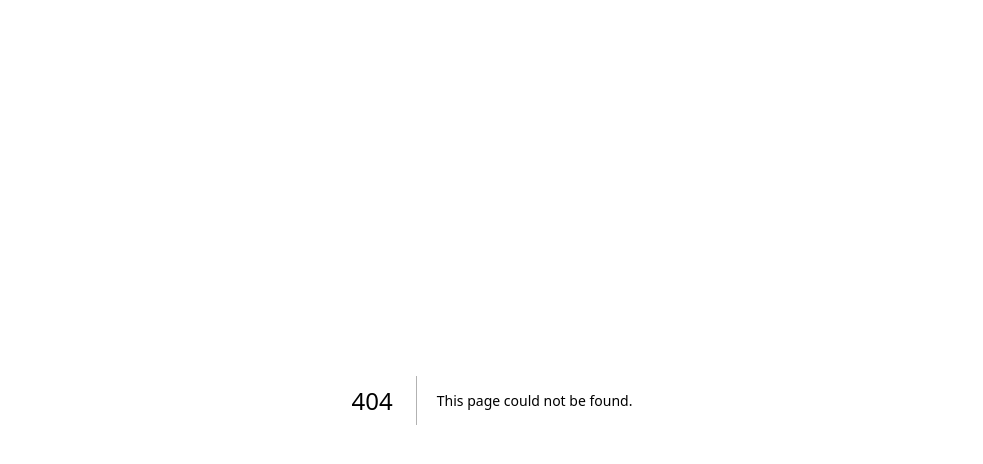
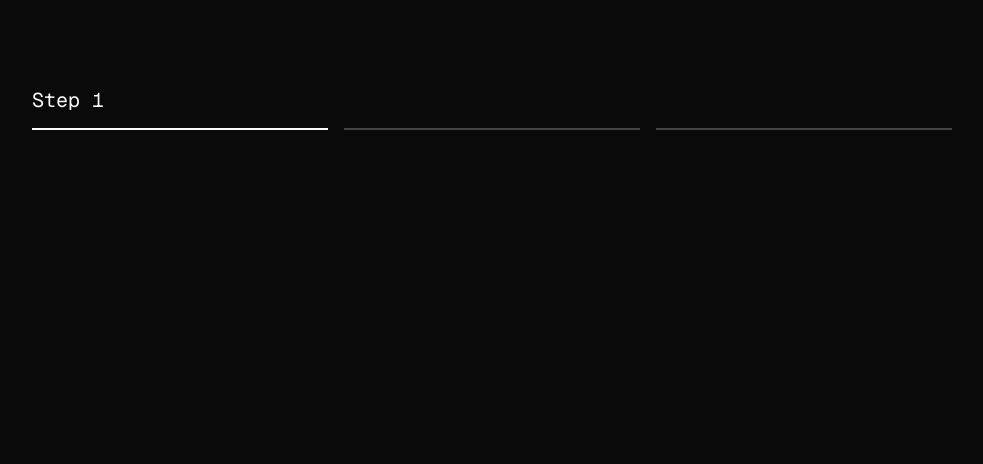
Before and after one commit to p-11/yellowpages-client, a Next.js app: page /register/step-1 in a window 1280 px wide. Before the commit this address had no page. Shown: the top 464 px of the page, without its empty margins (148-1131 px from the left). Built offline with nearby package versions, Linux system fonts and the light colour scheme.

Commit message:
add progress indicator

```diff
--- /dev/null
+++ b/src/app/components/RegistrationProgressIndicator/index.tsx
@@ -0,0 +1,27 @@
+import styles from './styles.module.css';
+
+const steps = ['Step 1', 'Step 2', 'Step 3'] as const;
+
+export function RegistrationProgressIndicator({
+  activeStep
+}: {
+  activeStep: (typeof steps)[number];
+}) {
+  return (
+    <div className={styles.registrationProgressIndicator}>
+      <span className={styles.activeStep}>{activeStep}</span>
+      <div className={styles.progressIndicators}>
+        {steps.map((step, i) => {
+          const isHighlighted = i <= steps.indexOf(activeStep);
+
+          return (
+            <span
+              key={step}
+              className={`${styles.progressIndicator} ${isHighlighted ? styles.activeProgressIndicator : ''}`}
+            />
+          );
+        })}
+      </div>
+    </div>
+  );
+}
--- /dev/null
+++ b/src/app/components/RegistrationProgressIndicator/styles.module.css
@@ -0,0 +1,24 @@
+.registrationProgressIndicator {
+    display: flex;
+    flex-direction: column;
+    gap: 16px;
+}
+
+.activeStep {
+    font-size: 1.25rem;
+}
+
+.progressIndicators {
+    display: flex;
+    gap: 16px;
+}
+
+.progressIndicator {
+    flex: 1;
+    height: 2px;
+    background-color: #444444;
+}
+
+.activeProgressIndicator {
+    background-color: #fafafa;
+}
--- /dev/null
+++ b/src/app/register/step-1/page.tsx
@@ -0,0 +1,9 @@
+import { RegistrationProgressIndicator } from '@/app/components/RegistrationProgressIndicator';
+
+export default function RegistrationStep1Page() {
+  return (
+    <main>
+      <RegistrationProgressIndicator activeStep='Step 1' />
+    </main>
+  );
+}
```
